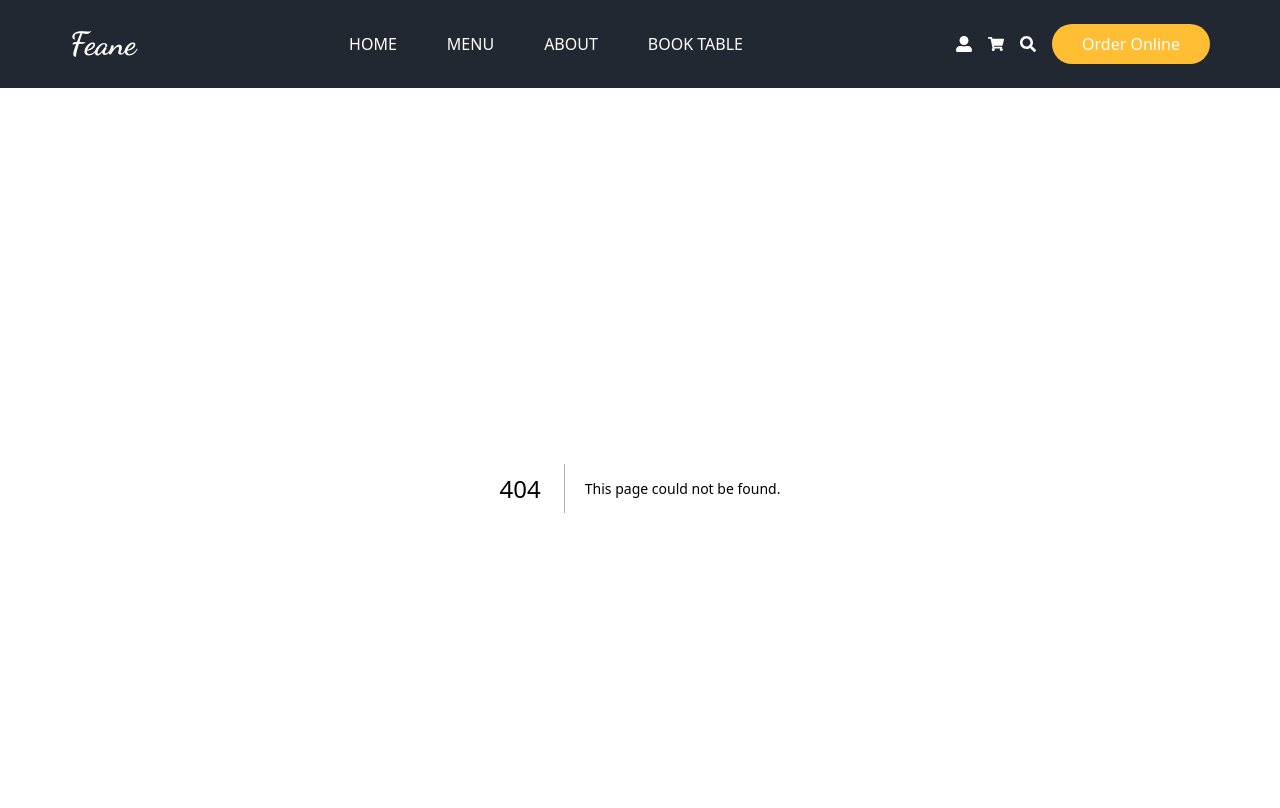
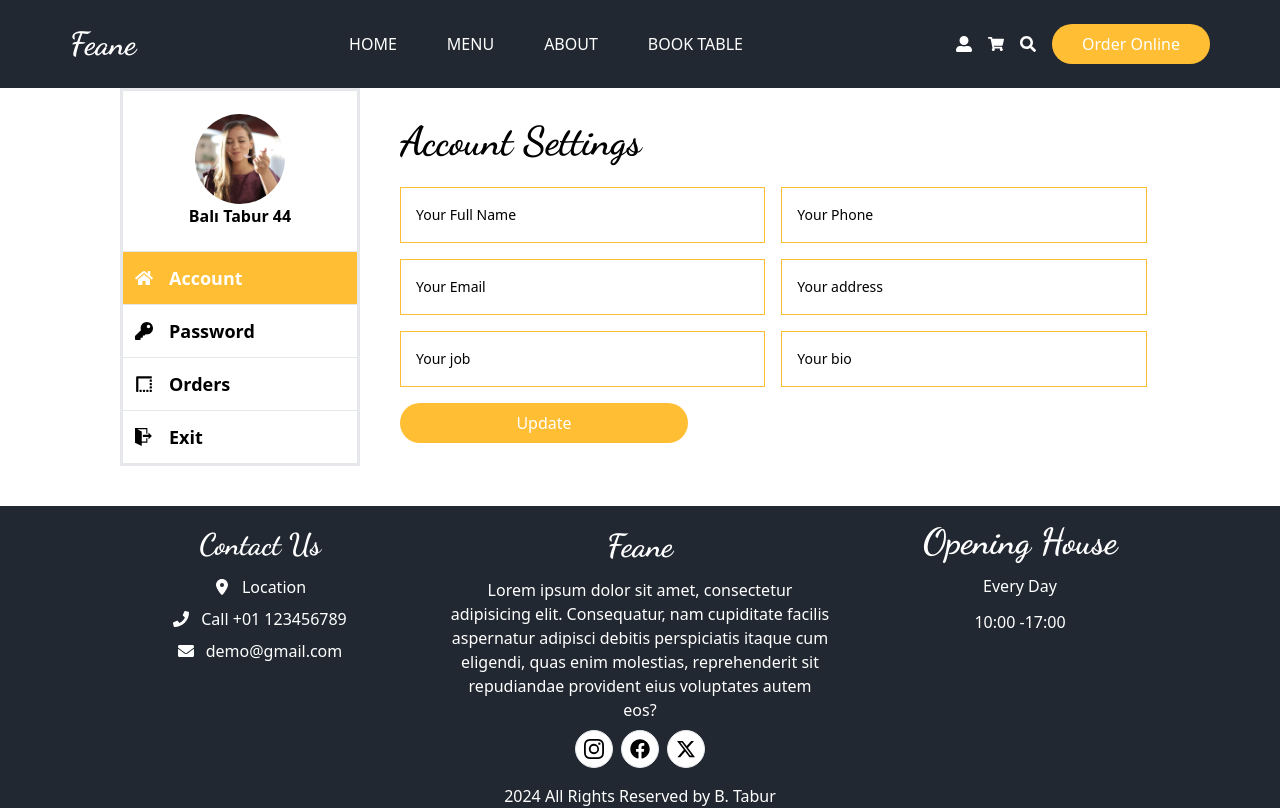
Before and after one commit to btabur/food-project-nextjs, a Next.js app: page /profile in a window 1280 px wide. Before the commit this address had no page. Shown: the top 808 px of the page. Built offline with nearby package versions, Linux system fonts and the light colour scheme.

Commit message:
made profile page

```diff
--- /dev/null
+++ b/components/profile/Account.jsx
@@ -0,0 +1,103 @@
+import React from 'react'
+import Title from '../ui/Title'
+import Input from '../form/Input'
+import { useFormik } from "formik";
+import { profileSchema } from '../../schema/profile';
+
+
+
+const Account = () => {
+    const onSubmit = async(values,actions,errors)=> {
+        await new Promise((resolve)=>setTimeout(resolve,4000))
+        actions.resetForm()
+      }
+      const formik = useFormik({
+        initialValues: {
+          fullName: "",
+          phoneNumber: "",
+          email: "",
+          address: "",
+          job: "",
+          bio: "",
+        },
+        onSubmit,
+        validationSchema:profileSchema,
+
+      });
+    const inputs = [
+        {
+          id: 1,
+          name: "fullName",
+          type: "text",
+          placeholder: "Your Full Name",
+          value: formik.values.fullName,
+          error: formik.errors.fullName,
+          touched: formik.touched.fullName,
+        },
+        {
+          id: 2,
+          name: "phoneNumber",
+          type: "tel",
+          placeholder: "Your Phone",
+          value: formik.values.phoneNumber,
+          error: formik.errors.phoneNumber,
+          touched: formik.touched.phoneNumber,
+        },
+        {
+          id: 3,
+          name: "email",
+          type: "email",
+          placeholder: "Your Email",
+          value: formik.values.email,
+          error: formik.errors.email,
+          touched: formik.touched.email,
+        },
+        {
+          id: 4,
+          name: "address",
+          type: "text",
+          placeholder: "Your address",
+          value: formik.values.address,
+          error: formik.errors.address,
+          touched: formik.touched.address,
+        },
+        {
+          id: 5,
+          name: "job",
+          type: "text",
+          placeholder: "Your job",
+          value: formik.values.job,
+          error: formik.errors.job,
+          touched: formik.touched.job,
+        },
+        {
+            id:6,
+            name: "bio",
+            type: "text",
+            placeholder: "Your bio",
+            value: formik.values.bio,
+            error: formik.errors.bio,
+            touched: formik.touched.bio,
+          },
+      ];
+  return (
+    <form onSubmit={formik.handleSubmit} className="w-full md:w-2/3 min-h-80  ">
+    <Title addClass={"text-[40px]"}>Account Settings</Title>
+    <div className="grid md:grid-cols-2 grid-cols-1 gap-4 mt-4">
+        {
+            inputs.map((input)=> (
+                <Input key={input.id} {...input}
+                onChange={formik.handleChange}
+                onBlur={formik.handleBlur}
+                error={input.error}
+                touched={input.touched}/>
+
+            ))
+        }
+    </div>
+    <button type='submit' className="btn-primary w-72 mt-4"> Update</button>
+  </form>
+  )
+}
+
+export default Account
--- /dev/null
+++ b/components/profile/Orders.jsx
@@ -0,0 +1,35 @@
+import Image from 'next/image'
+import React from 'react'
+import Title from '../ui/Title'
+
+const Orders = () => {
+  return (
+   <section className='min-h-80 w-full md:w-2/3 '>
+    <Title addClass={"text-[40px]"}>Orders</Title>
+     <table className="mt-5 w-full border text-center text-gray-300 ">
+    <thead className=" text-xl  w-full">
+      <tr className="bg-slate-600 ">
+        <th className="py-3 px-6">Id</th>
+        <th className="py-3 px-6">Address</th>
+        <th className="py-3 px-6">Date</th>
+        <th className="py-3 px-6">Total</th>
+        <th className="py-3 px-6">Status</th>
+      </tr>
+    </thead>
+    <tbody className="bg-secondary ">
+      <tr className="py-4 hover:bg-primary transition cursor-pointer">
+        <td className=" py-4 px-6 font-medium whitespace-nowrap hover:text-white">
+          <span>6375..</span>
+        </td>
+        <td className="py-4 px-6 font-medium whitespace-nowrap hover:text-white">Adana</td>
+        <td className="py-4 px-6 font-medium whitespace-nowrap hover:text-white">01-09-2024</td>
+        <td className="py-4 px-6 font-medium whitespace-nowrap hover:text-white">18$</td>
+        <td className="py-4 px-6 font-medium whitespace-nowrap hover:text-white">preparing</td>
+      </tr>
+    </tbody>
+  </table>
+   </section>
+  )
+}
+
+export default Orders
--- /dev/null
+++ b/components/profile/Password.jsx
@@ -0,0 +1,64 @@
+import React from 'react'
+import Title from '../ui/Title'
+import Input from '../form/Input'
+import { useFormik } from "formik";
+import { passwordSchema } from '../../schema/password';
+
+
+
+const Password = () => {
+    const onSubmit = async(values,actions,errors)=> {
+        await new Promise((resolve)=>setTimeout(resolve,4000))
+        actions.resetForm()
+      }
+      const formik = useFormik({
+        initialValues: {
+         password:"",
+         newPassword:""
+        },
+        onSubmit,
+        validationSchema:passwordSchema,
+
+      });
+    const inputs = [
+        {
+          id: 1,
+          name: "password",
+          type: "password",
+          placeholder: "Your password ",
+          value: formik.values.password,
+          error: formik.errors.password,
+          touched: formik.touched.password,
+        },
+        {
+          id: 2,
+          name: "newPassword",
+          type: "password",
+          placeholder: "Your new password",
+          value: formik.values.newPassword,
+          error: formik.errors.newPassword,
+          touched: formik.touched.newPassword,
+        },
+
+      ];
+  return (
+    <form onSubmit={formik.handleSubmit} className="w-full md:w-2/3  min-h-80 ">
+    <Title addClass={"text-[40px]"}>Password</Title>
+    <div className="grid md:grid-cols-2 grid-cols-1 gap-4 mt-4">
+        {
+            inputs.map((input)=> (
+                <Input key={input.id} {...input}
+                onChange={formik.handleChange}
+                onBlur={formik.handleBlur}
+                error={input.error}
+                touched={input.touched}/>
+
+            ))
+        }
+    </div>
+    <button  className="btn-primary w-72 mt-4" type='submit'> Update</button>
+  </form>
+  )
+}
+
+export default Password
--- /dev/null
+++ b/pages/profile/index.jsx
@@ -0,0 +1,43 @@
+import Image from "next/image";
+import React, { useState } from "react";
+import { FaHome, FaKey, FaBorderStyle } from "react-icons/fa";
+import { ImExit } from "react-icons/im";
+import Title from "../../components/ui/Title";
+import Input from "../../components/form/Input";
+import Account from "../../components/profile/Account";
+import Password from "../../components/profile/Password";
+import Orders from "../../components/profile/Orders";
+
+
+
+const Profile = () => {
+    const [tabs, setTabs] = useState(0)
+
+  return (
+    <section className=" mx-20 flex  flex-col md:flex-row items-center justify-start pb-10">
+      <article className="border-[3px] w-2/3 md:w-60  mx-10 ">
+        <div className="relative flex flex-col items-center justify-center h-40 ">
+          <Image
+            className="rounded-full"
+            src="/images/c2.jpg"
+            width={90}
+            height={90}
+            alt="profil"
+          />
+          <b>Balı Tabur 44</b>
+        </div>
+        <ol>
+            <li onClick={()=> setTabs(0)} className={`flex items-center hover:bg-primary hover:text-white border-t py-3 px-3 gap-4 font-bold cursor-pointer text-lg transition-all ${tabs==0 && 'bg-primary text-white'}`}>  <FaHome /> <span>Account</span></li>
+            <li onClick={()=> setTabs(1)} className={`flex items-center hover:bg-primary hover:text-white border-t py-3 px-3 gap-4 font-bold cursor-pointer text-lg transition-all ${tabs==1 && 'bg-primary text-white'}`}> <FaKey /> <span>Password</span></li>
+            <li onClick={()=> setTabs(2)} className={`flex items-center hover:bg-primary hover:text-white border-t py-3 px-3 gap-4 font-bold cursor-pointer text-lg transition-all ${tabs==2 && 'bg-primary text-white'}`}> <FaBorderStyle /> <span>Orders</span></li>
+            <li onClick={()=> setTabs(3)} className={`flex items-center hover:bg-primary hover:text-white border-t py-3 px-3 gap-4 font-bold cursor-pointer text-lg transition-all ${tabs==3 && 'bg-primary text-white'}`}>  <ImExit /> <span>Exit</span></li>
+        </ol>
+      </article>
+      {tabs ==0 && <Account/> }
+      {tabs ==1 && <Password/> }
+      {tabs ==2 && <Orders/> }
+    </section>
+  );
+};
+
+export default Profile;
--- /dev/null
+++ b/schema/password.js
@@ -0,0 +1,8 @@
+import * as Yup from 'yup';
+
+export const passwordSchema = Yup.object().shape({
+  password: Yup.string()
+    .required('Required'),
+  newPassword: Yup.string()
+    .required('Required').min(3,"too short")
+});
--- /dev/null
+++ b/schema/profile.js
@@ -0,0 +1,18 @@
+import * as Yup from 'yup';
+
+export const profileSchema = Yup.object().shape({
+  fullName: Yup.string()
+    .min(2, 'Too Short!')
+    .max(50, 'Too Long!')
+    .required('Required'),
+  phoneNumber: Yup.string()
+    .matches(/^[0-9]+$/, "Must be only digits")
+    .min(10, 'Must be exactly 10 digits')
+    .max(10, 'Must be exactly 10 digits')
+    .required('Required'),
+  email: Yup.string().email('Invalid email').required('Required'),
+  address: Yup.string().required('Required'),
+  job: Yup.string()
+    .required('Required'),
+  bio: Yup.string().required('Required'),
+});
```
